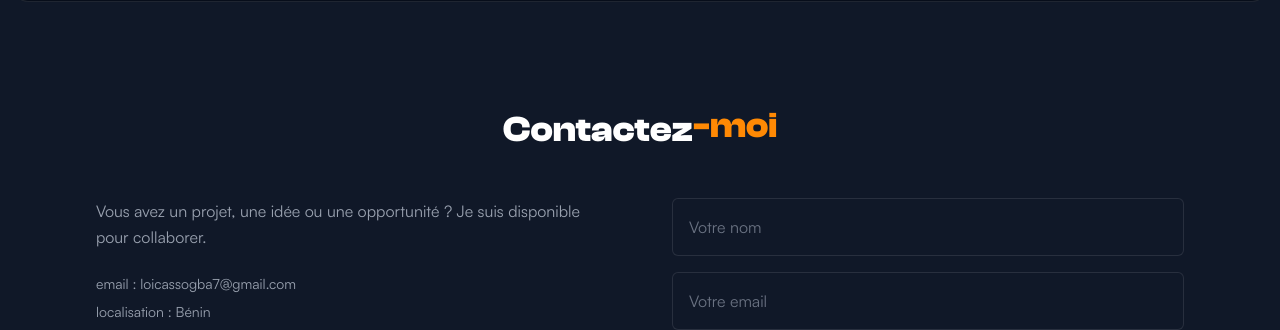
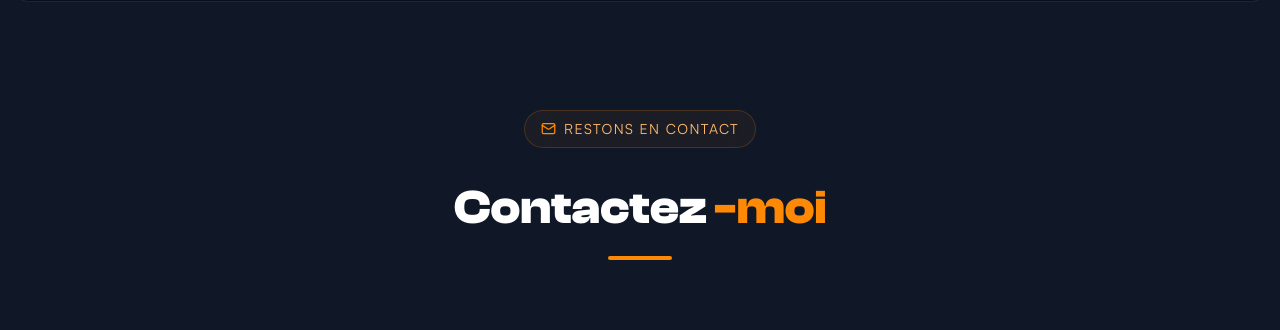
Before and after one commit to Loic-Assogba/my-portfolio, a React (Vite) app: page / in a window 1280 px wide. Shown: the part 4410-4740 px from the top of the page. Built offline with nearby package versions, Linux system fonts and the light colour scheme.

Commit message:
Modification contact

```diff
--- a/src/components/sections/Contact.jsx
+++ b/src/components/sections/Contact.jsx
@@ -1,6 +1,7 @@
 import Button from '../ui/Button';
 // eslint-disable-next-line no-unused-vars
 import { motion } from 'framer-motion';
+import { Mail } from 'lucide-react';
 
 export default function Contact() {
     return (
@@ -12,13 +13,28 @@ export default function Contact() {
             id="contact"
             className="max-w-6xl mx-auto px-4 pb-4 pt-20 sm:px-6 lg:px-8 py-16 lg:py-24 text-white"
         >
-            {/* TITLE */}
-            <h2 className="text-3xl sm:text-4xl text-center font-clash font-bold mb-12 animate-fade-in">
-                Contactez
-                <span className="inline-block text-orange-400 animate-float">
-                    -moi
-                </span>
-            </h2>
+            <motion.div
+                initial={{ opacity: 0, y: 20 }}
+                whileInView={{ opacity: 1, y: 0 }}
+                transition={{ duration: 0.7 }}
+                viewport={{ once: true }}
+                className="text-center mb-14 lg:mb-20"
+            >
+                <div className="inline-flex items-center gap-2 px-4 py-2 mb-5 rounded-full border border-orange-400/20 bg-orange-400/5 backdrop-blur-md">
+                    <Mail size={15} className="text-orange-400" />
+
+                    <span className="text-xs sm:text-sm text-orange-300 tracking-widest uppercase">
+                        Restons en contact
+                    </span>
+                </div>
+
+                <h2 className="text-3xl text-center py-4 md:text-4xl lg:text-5xl font-clash font-bold mb-2">
+                    Contactez{' '}
+                    <span className="inline-block text-orange-400">-moi</span>
+                </h2>
+
+                <div className="w-16 h-1 bg-orange-400 rounded-full mx-auto mt-2" />
+            </motion.div>
 
             <div className="grid grid-cols-1 lg:grid-cols-2 gap-12 lg:gap-16 items-start">
                 {/* LEFT INFO */}
```
